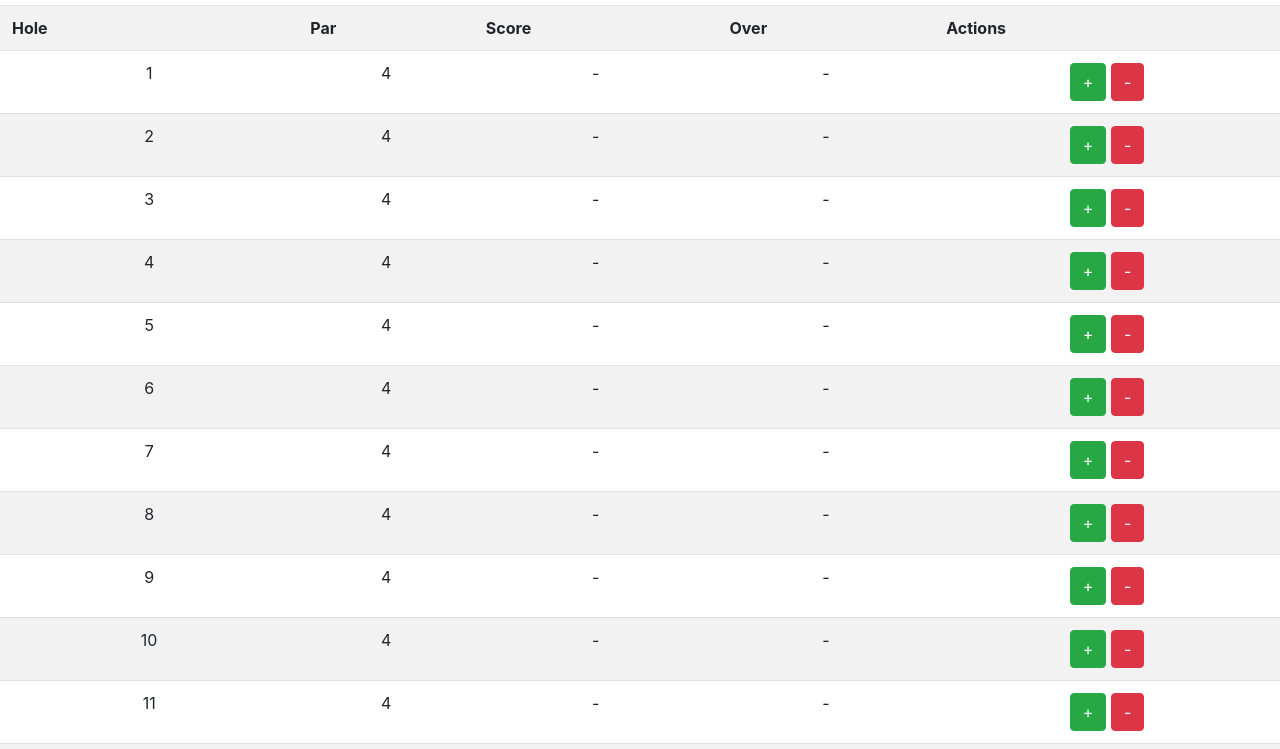
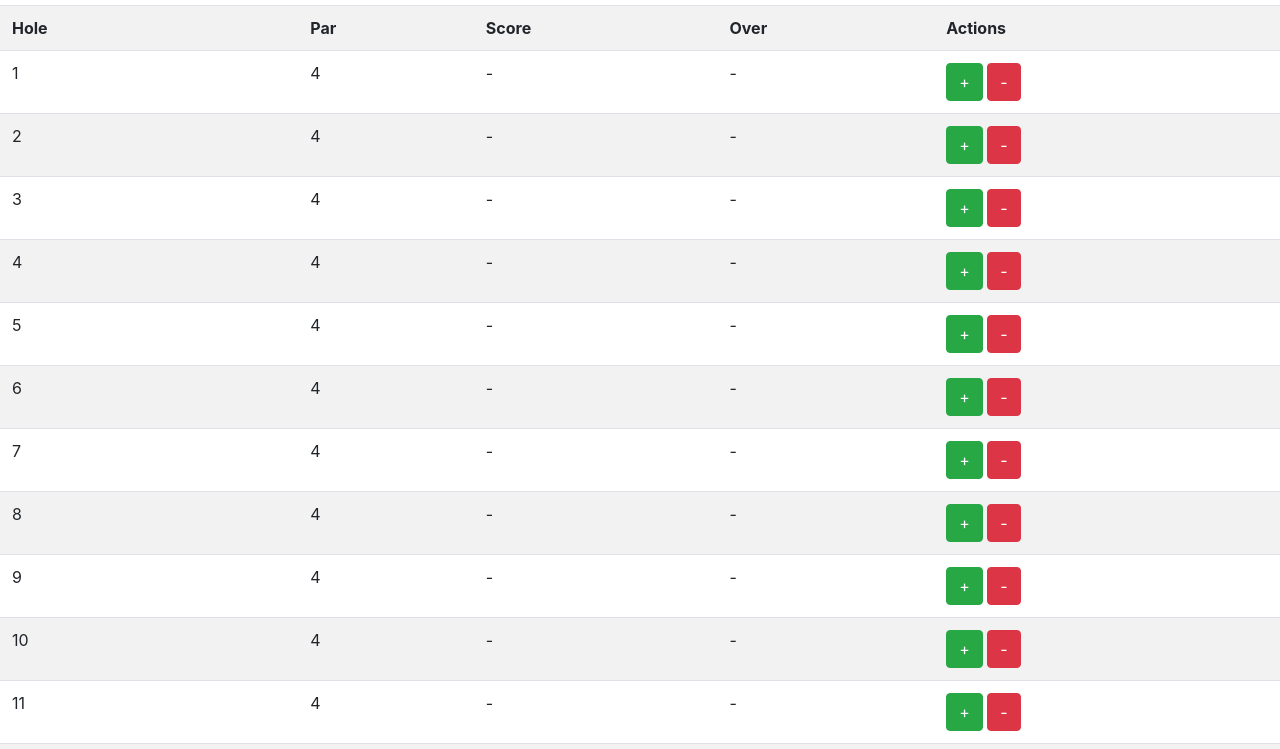
Before and after one commit to StoneFoxProject/stonefoxproject.github.io, a plain HTML site: page Assignments/assignment03/assignment03.html in a window 1280 px wide. Shown: the part 51-800 px from the top of the page. Drawn offline with nearby package versions, Linux system fonts and the light colour scheme.

Commit message:
Update assignment03.html

```diff
--- a/Assignments/assignment03/assignment03.html
+++ b/Assignments/assignment03/assignment03.html
@@ -1,6 +1,6 @@
 <html>
 <head>
-  <link rel="stylesheet" href="/Assignments/assignment03/assignment03.css" />
+
   <link rel="stylesheet" href="https://cdnjs.cloudflare.com/ajax/libs/twitter-bootstrap/4.5.0/css/bootstrap.min.css"/>
 </head>
 <body>
```
